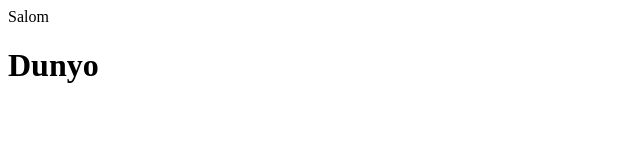
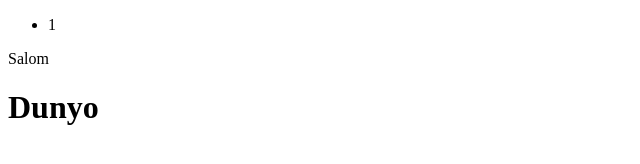
Before and after one commit to TemurReyimberdiyev/project, a plain HTML site: page index.html in a window 1280 px wide. Shown: the whole page, without its empty margins (0-640 px from the left). Drawn offline with Linux system fonts and the light colour scheme.

Commit message:
Ikkinchi commit

```diff
--- a/index.html
+++ b/index.html
@@ -6,6 +6,11 @@
 	<title>Document</title>
 </head>
 <body>
+	<nav>
+		<ul>
+			<li>1</li>
+		</ul>
+	</nav>
 	<div>Salom</div>
 	<h1>Dunyo</h1>
 </body>
```
